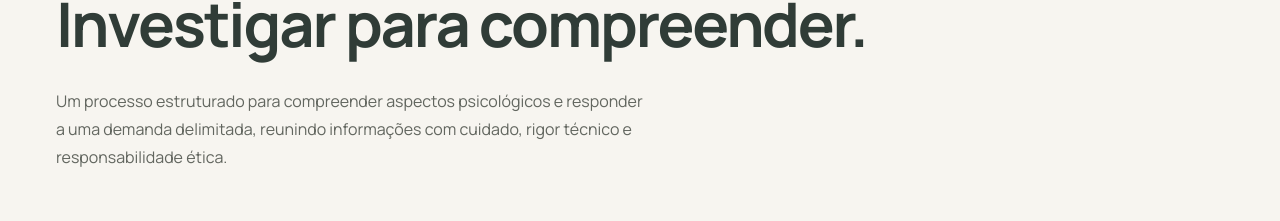
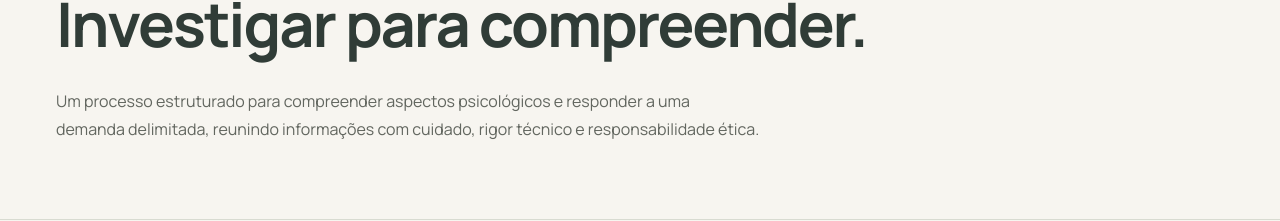
Before and after one commit to eduardotumani04/sitepsicologia, a Next.js app: page /avaliacao-psicologica in a window 1280 px wide. Shown: the part 274-495 px from the top of the page. Built offline with nearby package versions, Linux system fonts and the light colour scheme; no server answers.

Commit message:
style: amplia subtítulo de Avaliação Psicológica

```diff
--- /dev/null
+++ b/src/app/avaliacao-psicologica/avaliacao.module.css
@@ -0,0 +1,9 @@
+.intro:global(.interior-intro) {
+  max-width: 950px;
+}
+
+@media (min-width: 1024px) {
+  .intro:global(.interior-intro) {
+    text-wrap: balance;
+  }
+}
--- a/src/app/avaliacao-psicologica/page.tsx
+++ b/src/app/avaliacao-psicologica/page.tsx
@@ -2,6 +2,7 @@ import { pageMetadata } from "@/lib/seo";
 import { InteriorPage } from "@/components/interior-page";
 import { ContactInvitation } from "@/components/contact-invitation";
 import { RelatedPages } from "@/components/related-pages";
+import styles from "./avaliacao.module.css";
 
 export const metadata = pageMetadata({
   title: "Avaliação Psicológica",
@@ -24,6 +25,7 @@ export default function AssessmentPage() {
         eyebrow="Avaliação Psicológica"
         title="Investigar para compreender."
         intro="Um processo estruturado para compreender aspectos psicológicos e responder a uma demanda delimitada, reunindo informações com cuidado, rigor técnico e responsabilidade ética."
+        introClassName={styles.intro}
         sections={sections}
       >
         <section id="o-que-e" className="reading-section" aria-labelledby="avaliacao-titulo">
```
